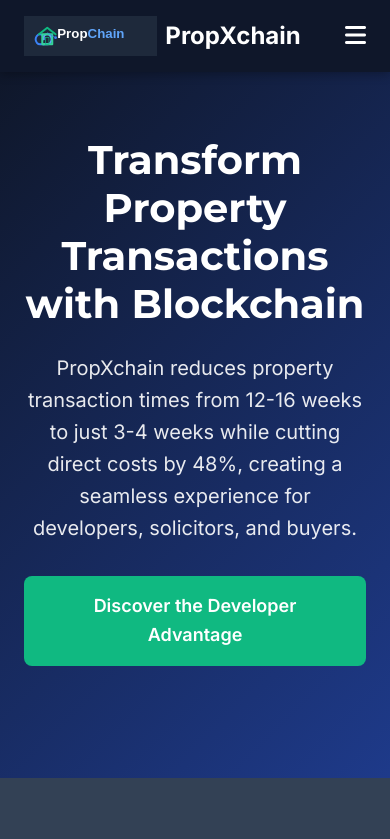
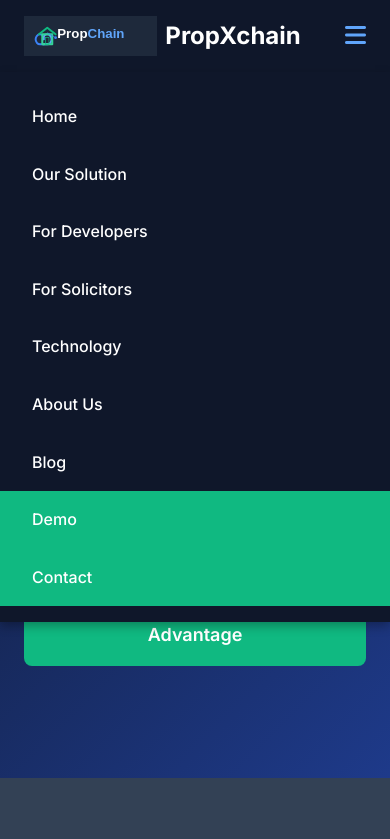
Before and after one commit to Madhatt4/PropXChain, a website: page index.html in a window 390 px wide. Both pictures are taken after a click on the button 355 px from the left and 36 px from the top of the page. Shown: the top 839 px of the page. Drawn offline with Linux system fonts and the light colour scheme.

Commit message:
Fix header layout and mobile menu functionality

```diff
--- a/css/styles.css
+++ b/css/styles.css
@@ -195,7 +195,7 @@
   color: white;
   padding: var(--spacing-sm) var(--spacing-md);
   border-radius: var(--radius-md);
-  margin-left: var(--spacing-lg);
+  margin-left: var(--spacing-md);
   font-weight: 500;
   transition: background-color var(--transition-fast);
 }
@@ -709,10 +709,37 @@
 
   .nav-list {
     display: none;
+    position: absolute;
+    top: 100%;
+    left: 0;
+    right: 0;
+    flex-direction: column;
+    background-color: #0f172a;
+    padding: var(--spacing-md) 0;
+    box-shadow: 0 4px 10px rgba(0, 0, 0, 0.3);
+  }
+
+  .nav-list.active {
+    display: flex;
+  }
+
+  .nav-item {
+    margin: 0;
+  }
+
+  .nav-link, .nav-cta {
+    display: block;
+    padding: var(--spacing-md) var(--spacing-xl);
+    margin: 0;
+    border-radius: 0;
   }
 
   .mobile-menu-toggle {
     display: block;
+  }
+
+  .mobile-menu-toggle.active {
+    color: var(--primary-light-blue);
   }
 
   .footer-container {
```
